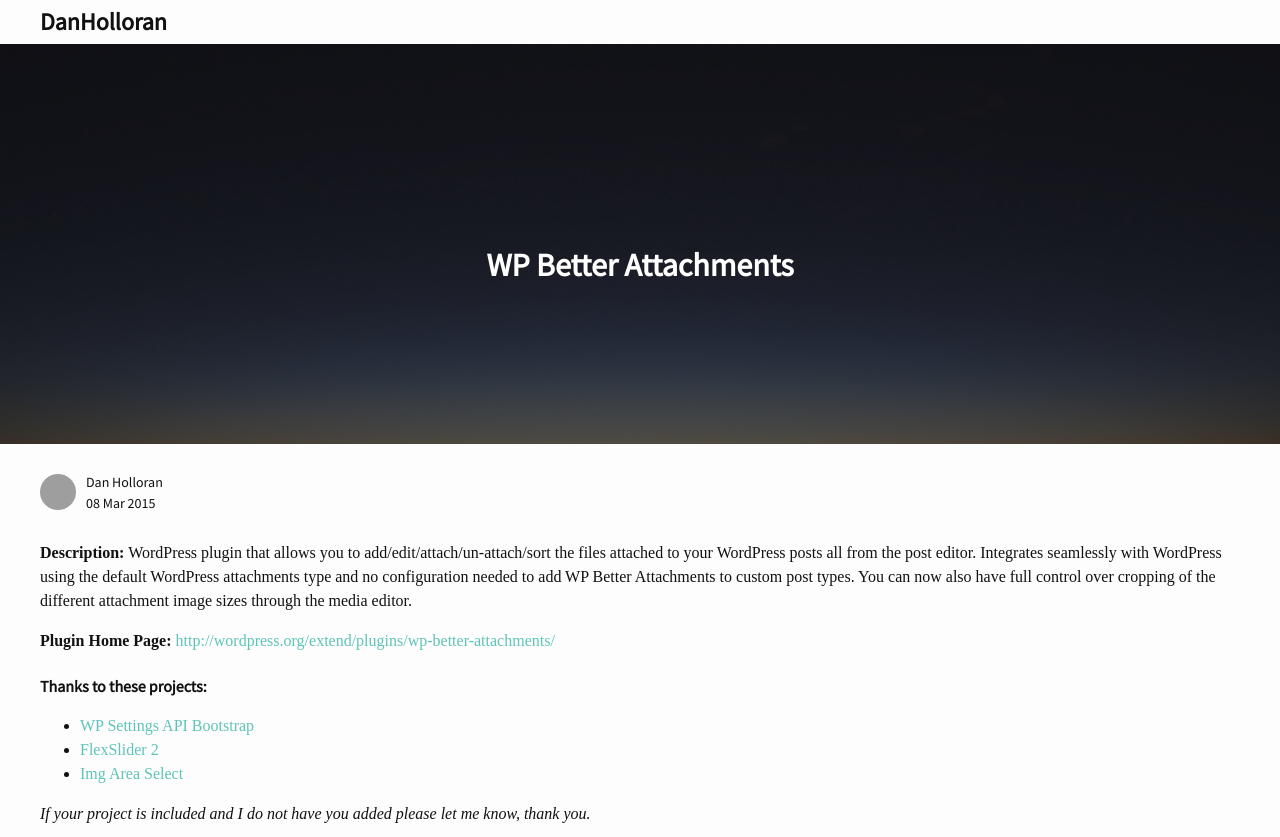
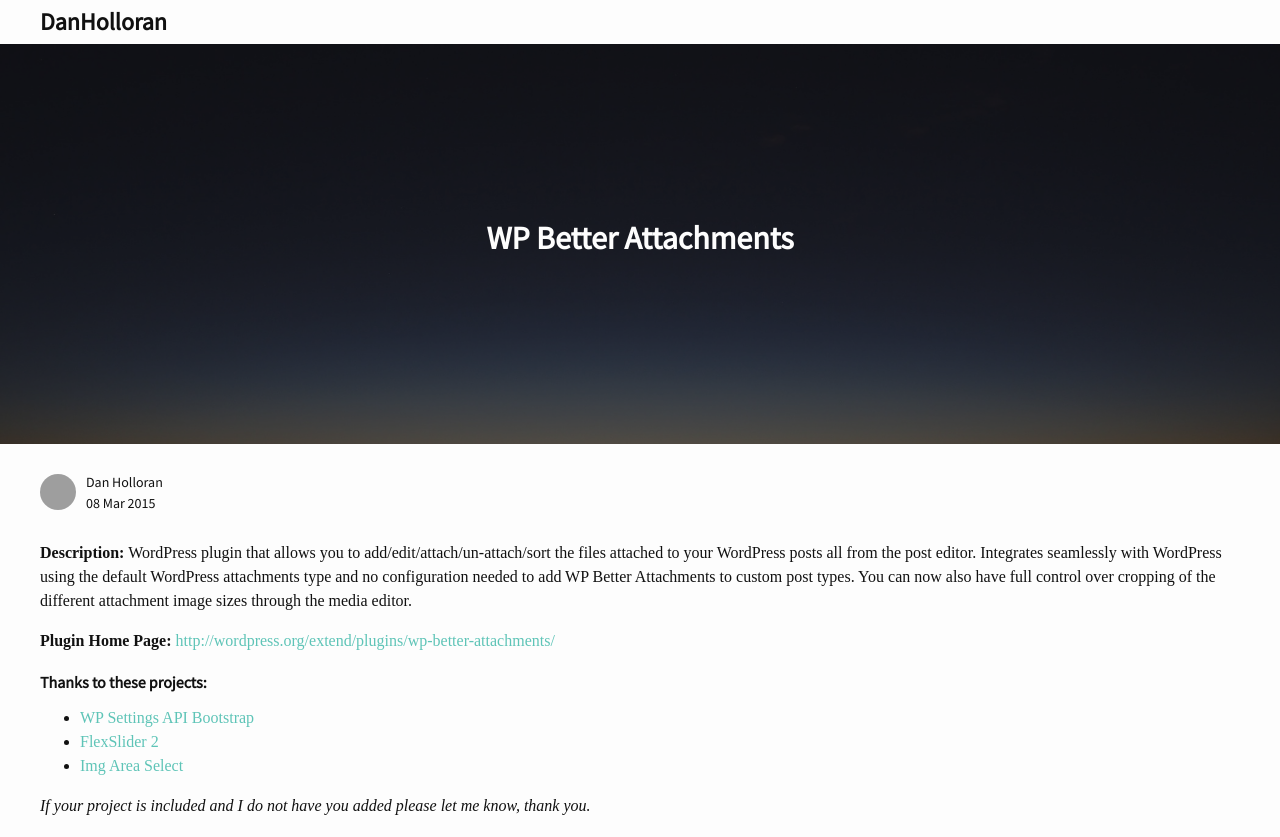
Before and after one commit to DHolloran/danholloran-com, a Jekyll site: the page built from _posts/2015/2015-03-08-wp-better-attachments.markdown, in a window 1280 px wide and 1400 px high. Shown: the top 837 px of the window. Built offline with Jekyll 4.4.1, drawn with Linux system fonts in a browser that asks for light colours; some web fonts are replaced; grey boxes are pictures that could not be loaded.

Commit message:
Fixes headers overlapping each other

```diff
--- a/_assets/scss/site/_base.scss
+++ b/_assets/scss/site/_base.scss
@@ -21,6 +21,7 @@
 h5,
 h6 {
 	@include font-sans-serif-bold;
+	line-height: 1em;
 }
 
 // Set `margin-bottom` to maintain vertical rhythm
--- a/_assets/scss/site/_featured-image.scss
+++ b/_assets/scss/site/_featured-image.scss
@@ -35,7 +35,8 @@
 	} // @include max-width()
 } // .featured-image-caption
 
-.post-title {
+.post-title,
+.page-title {
 	.featured-image & {
 		@include min-width(500px) {
 			margin: 0;
@@ -43,4 +44,4 @@
 			display: inline-block;
 		} // @include max-width()
 	} // .featured-image &
-} // .post-title
+} // .post-title,.page-title
```
Also changed, not shown: dist/css/main.css, 3 other files.
